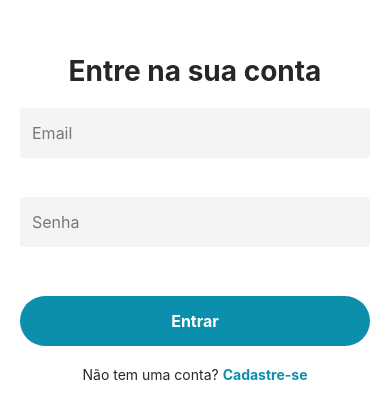
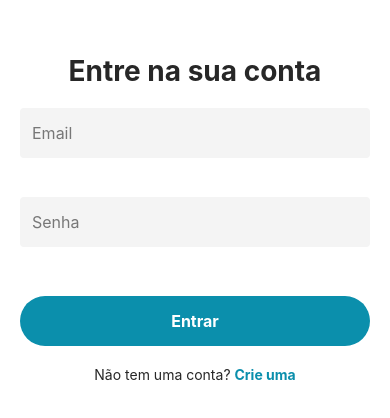
Before and after one commit to thiago-ribeiro1/click-and-buy-app, a React Native app in the folder ecommerce-app/: screen /Login in a window 390 px wide. Shown: the part 204-622 px from the top of the page. Built offline with nearby package versions, Linux system fonts and the light colour scheme.

Commit message:
Update Login.tsx

```diff
--- a/ecommerce-app/src/pages/Login/Login.tsx
+++ b/ecommerce-app/src/pages/Login/Login.tsx
@@ -101,7 +101,7 @@ const Login: React.FC = () => {
           style={styles.registerLink}
           onPress={() => navigation.navigate("Register")}
         >
-          Cadastre-se
+          Crie uma
         </Text>
       </Text>
     </View>
```
